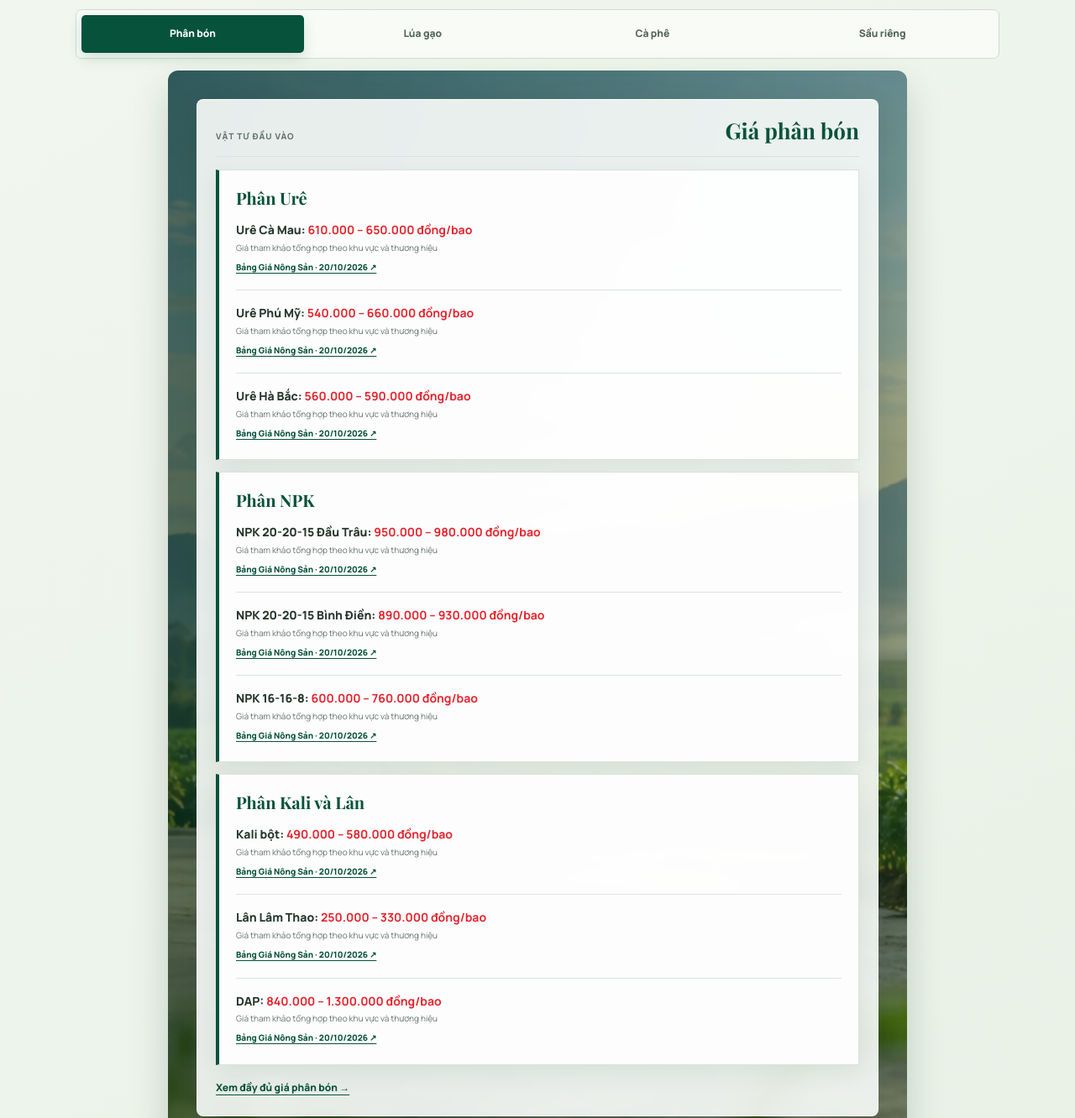
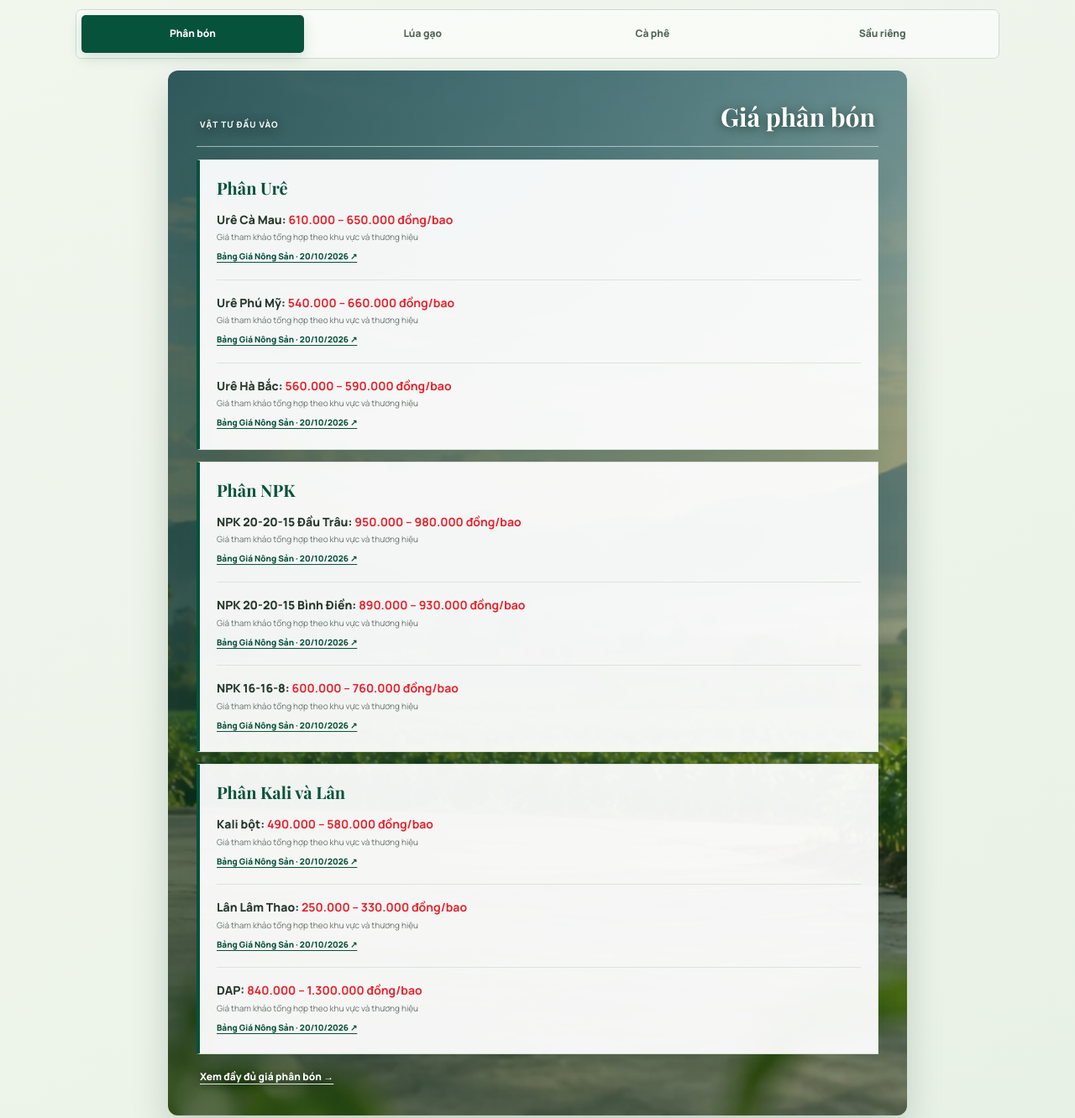
Before and after one commit to duyluem1368/agrotech-truong-lam, a plain HTML site: page index.html in a window 1280 px wide. Shown: the part 7380-8712 px from the top of the page at 84% size. Drawn offline with nearby package versions, Linux system fonts and the light colour scheme.

Commit message:
Làm trong suốt khung nền bảng giá

```diff
--- a/enhancements.css
+++ b/enhancements.css
@@ -218,8 +218,8 @@ footer{grid-template-columns:1.35fr 1.35fr 1fr}
 .market-tabs button:hover{background:#eef4eb;color:var(--green)}.market-tabs button.active{background:var(--green);color:#fff;box-shadow:0 6px 16px rgba(7,82,59,.16)}
 .market-panel{--market-background:url("assets/market-backgrounds/fertilizer-v1.webp");max-width:880px;margin:auto;padding:clamp(18px,3vw,34px);position:relative;isolation:isolate;overflow:hidden;border-radius:12px;background-image:linear-gradient(110deg,rgba(2,43,30,.68),rgba(8,76,52,.28)),var(--market-background);background-size:cover;background-position:center;box-shadow:0 20px 44px rgba(4,50,35,.18);transition:background-image .25s ease}
 .market-panel:before{content:"";position:absolute;inset:0;z-index:-1;background:linear-gradient(180deg,rgba(255,255,255,.04),rgba(0,32,21,.2));pointer-events:none}
-.market-column{padding:22px;background:rgba(249,252,250,.91);border:1px solid rgba(255,255,255,.72);border-radius:8px;box-shadow:0 12px 35px rgba(2,35,24,.14);backdrop-filter:blur(7px);-webkit-backdrop-filter:blur(7px)}
-.market-column-head{display:flex;align-items:end;justify-content:space-between;gap:15px;padding-bottom:15px;border-bottom:1px solid #d8e3da}.market-column-head span{color:var(--muted);font-size:10px;font-weight:800;text-transform:uppercase;letter-spacing:.1em}.market-column-head h3{font:700 26px/1.15 "Playfair Display";margin:0;color:var(--green)}
+.market-column{padding:0;background:transparent;border:0;border-radius:8px;box-shadow:none}
+.market-column-head{display:flex;align-items:end;justify-content:space-between;gap:15px;padding:4px 4px 17px;border-bottom:1px solid rgba(255,255,255,.55);text-shadow:0 2px 12px rgba(0,28,18,.65)}.market-column-head span{color:#f3f8f5;font-size:10px;font-weight:800;text-transform:uppercase;letter-spacing:.1em}.market-column-head h3{font:700 30px/1.15 "Playfair Display";margin:0;color:#fff}
 .market-column-rice .market-column-head h3{color:#8b5d12}.market-groups{display:grid;gap:14px;margin-top:15px}
 .market-price-group{padding:20px;background:rgba(255,255,255,.94);border:1px solid #d8e3da;border-left:4px solid var(--green);box-shadow:0 10px 26px rgba(5,52,37,.075)}
 .market-column-rice .market-price-group{border-left-color:#d3a62a}.market-price-group h4{font:700 20px/1.25 "Playfair Display";margin:0 0 15px;color:var(--green)}.market-column-rice .market-price-group h4{color:#79500f}
@@ -227,9 +227,9 @@ footer{grid-template-columns:1.35fr 1.35fr 1fr}
 .market-price-line{font-size:14px;line-height:1.55;color:#27372e}.market-price-line strong{font-weight:800}.market-price-line span{color:var(--red);font-weight:700}
 .market-price-group small{display:block;color:var(--muted);font-size:10px;line-height:1.5;margin-top:3px}.market-price-group a{display:inline-block;color:var(--green);font-size:10px;font-weight:800;margin-top:7px;text-decoration:underline;text-underline-offset:3px}
 .market-note{margin-top:24px;padding:15px 18px;background:#fff;border-left:3px solid var(--lime);color:#59685f;font-size:11px}
-.market-more{display:inline-block;margin-top:17px;color:var(--green);font-size:12px;font-weight:800;text-decoration:underline;text-underline-offset:4px}.market-empty{color:var(--muted);font-size:12px}
+.market-more{display:inline-block;margin:17px 4px 0;color:#fff;font-size:12px;font-weight:800;text-decoration:underline;text-underline-offset:4px;text-shadow:0 2px 9px rgba(0,25,16,.7)}.market-empty{color:var(--muted);font-size:12px}
 @media(max-width:980px){.market-toolbar{align-items:flex-start;flex-direction:column}}
-@media(max-width:620px){.market-tabs{grid-template-columns:repeat(2,1fr)}.market-column{padding:14px}.market-column-head{align-items:start;flex-direction:column}.market-price-group{padding:18px 16px}.market-price-line{font-size:15px}.market-section:before{font-size:240px}}
+@media(max-width:620px){.market-tabs{grid-template-columns:repeat(2,1fr)}.market-column{padding:0}.market-column-head{align-items:start;flex-direction:column}.market-price-group{padding:18px 16px}.market-price-line{font-size:15px}.market-section:before{font-size:240px}}
 @media(max-width:640px){.music-toggle{right:.8rem;bottom:5rem;padding:.72rem}.music-label{display:none}}
 
 /* Compact legal-update gateway near the end of the homepage. */
```
